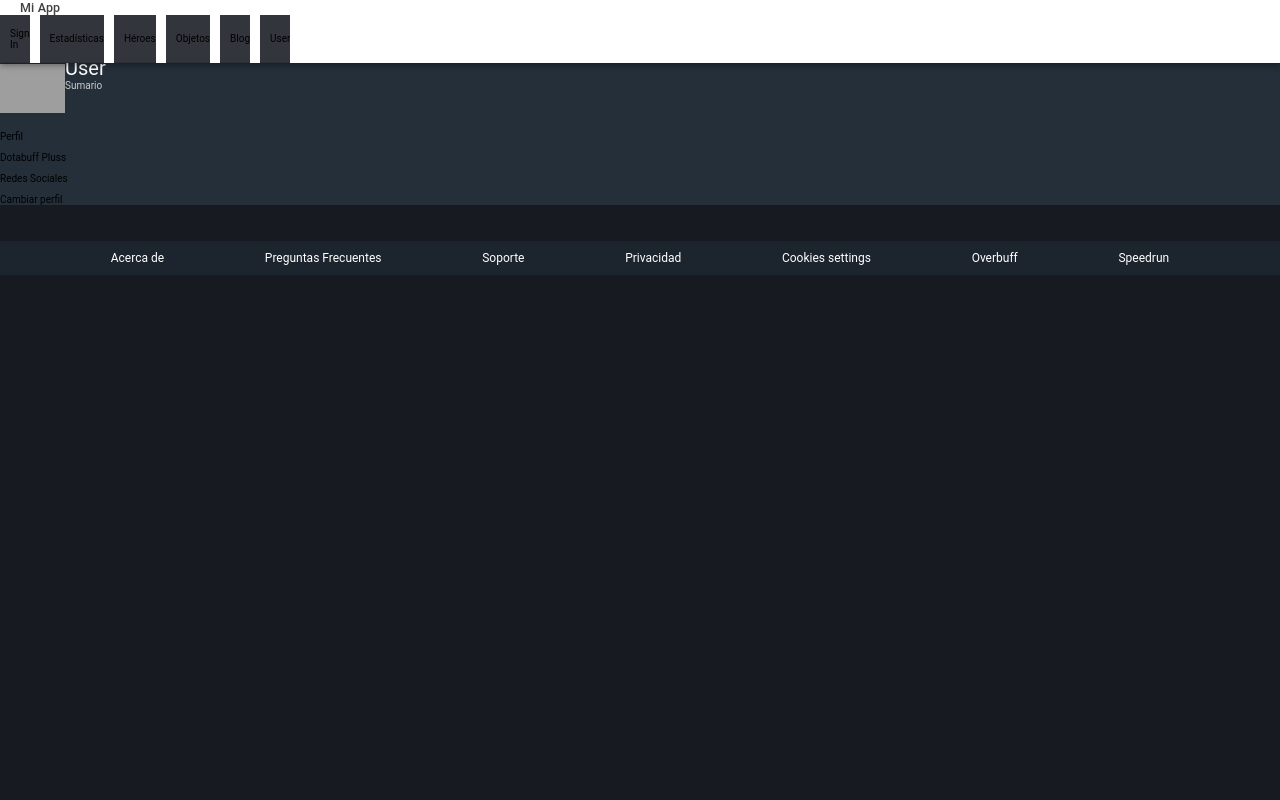
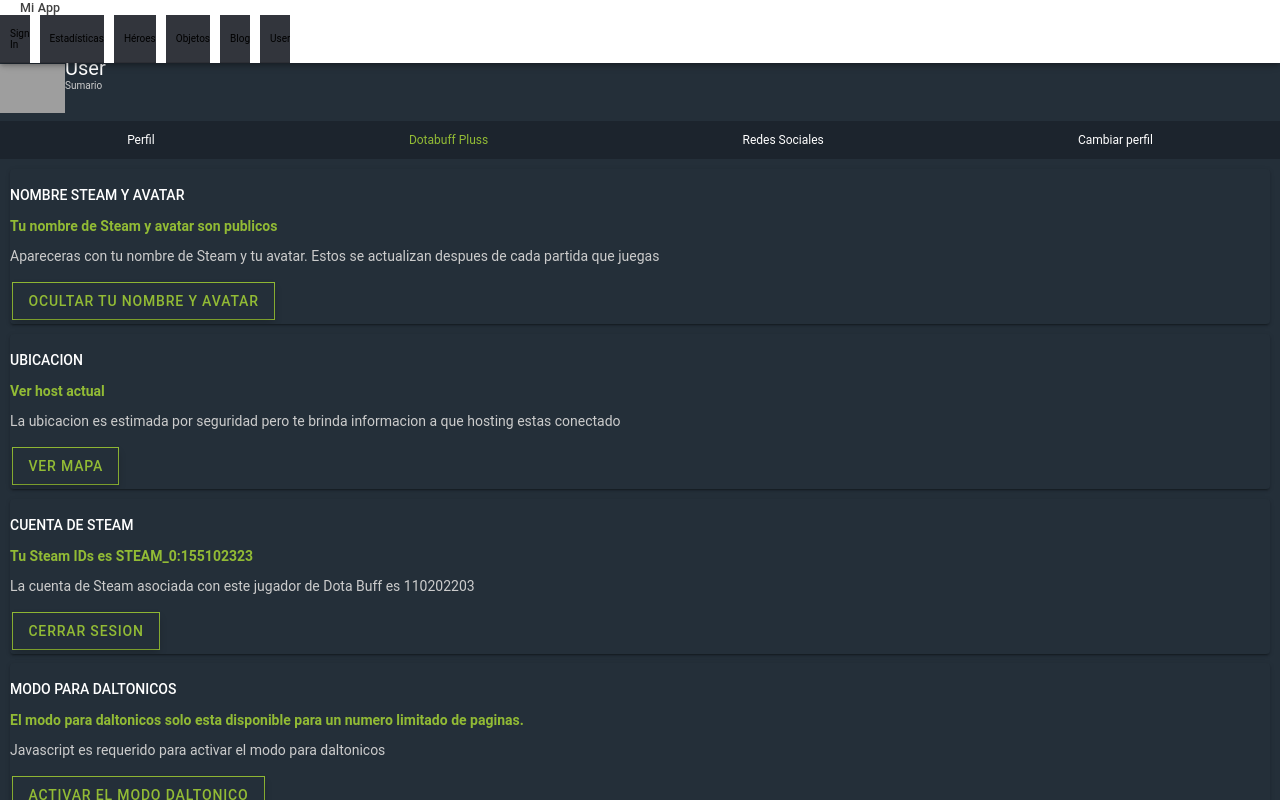
Before and after one commit to Cristian-Calderon/dotaStats, a React (Vite) app: page /user in a window 1280 px wide. Built offline with nearby package versions, Linux system fonts and the light colour scheme.

Commit message:
Pagina User terminada

```diff
--- a/src/components/Barra.css
+++ b/src/components/Barra.css
@@ -1,4 +1,5 @@
 .barra{
     display: flex;
-
+    justify-content: space-around;
+    background: var(--background-solid);
 }
--- a/src/components/Barra.tsx
+++ b/src/components/Barra.tsx
@@ -3,18 +3,18 @@
 
 import { useMediaQuery } from "react-responsive";
 import { useLocation } from "react-router-dom";
-import './UserPerfil.css';
+import './Barra.css';
 
 
 const Barra: React.FC = () => {
     return (
         <>
-        <div>
-            <p>Perfil</p>
-            <p>Dotabuff Pluss</p>
-            <p>Redes Sociales</p>
-            <p>Cambiar perfil</p>
-        </div>
+            <div className="barra">
+                <p className="text-xs color">Perfil</p>
+                <p className="text-xs color-important">Dotabuff Pluss</p>
+                <p className="text-xs color">Redes Sociales</p>
+                <p className="text-xs color">Cambiar perfil</p>
+            </div>
         </>
     );
 
--- /dev/null
+++ b/src/components/Info.css
@@ -0,0 +1,24 @@
+.info-content{
+    background-color: var(--background-soft);
+
+}
+
+.info-text{
+    text-transform: uppercase;
+}
+
+.info-subtitle{
+    font-weight: bold;
+}
+
+
+.button-info {
+    --background: transparent; /* Color de fondo (azul) */
+    --color: var(--text-important);        /* Color del texto */
+    --text-transform: uppercase;
+    border: 1px solid var(--text-important); /* Borde */
+    --padding: 12px 20px;  /* Espaciado interno */
+    --box-shadow: 0px 4px 8px rgba(0, 0, 0, 0.2); /* Sombra */
+    font-size: 1.4rem;
+    ;
+}
--- /dev/null
+++ b/src/components/Info.tsx
@@ -0,0 +1,40 @@
+import React from "react";
+import {
+    IonPage,
+    IonContent,
+    IonText,
+    IonButton,
+    IonCard,
+    IonCardContent
+} from "@ionic/react";
+import "./Info.css";
+
+interface InfoProps {
+    title: string;
+    subtitle: string;
+    description: string;
+    buttonText: string;
+}
+
+const Info: React.FC<InfoProps> = ({ title, subtitle, description, buttonText }) => {
+    return (
+
+        <IonCard className="info-content">
+            <div >
+                <IonText >
+                    <h2 className="color text-sm info-text">{title}</h2>
+                </IonText>
+                <IonText >
+                    <p className="text-sm color-important info-subtitle">{subtitle}</p>
+                </IonText>
+                <IonText>
+                    <p className="text-sm color-gray" >{description}</p>
+                </IonText>
+                <IonButton className="button-info">{buttonText}</IonButton>
+            </div>
+        </IonCard>
+
+    );
+};
+
+export default Info;
--- a/src/pages/UserProfile/UserProfile.tsx
+++ b/src/pages/UserProfile/UserProfile.tsx
@@ -5,6 +5,7 @@
 import UserPerfil from '../../components/UserPerfil';
 import Footer from '../../components/Footer';
 import Barra from '../../components/Barra';
+import Info from '../../components/Info';
 
 
 const UserProfile: React.FC = () => {
@@ -16,6 +17,13 @@
                 <UserContent>
                     <UserPerfil />
                     <Barra />
+                    <Info title={'Nombre Steam y Avatar'} subtitle={'Tu nombre de Steam y avatar son publicos'} description={'Apareceras con tu nombre de Steam y tu avatar. Estos se actualizan despues de cada partida que juegas'} buttonText={'Ocultar tu nombre y avatar'} ></Info>
+
+                    <Info title={'Ubicacion'} subtitle={'Ver host actual'} description={'La ubicacion es estimada por seguridad pero te brinda informacion a que hosting estas conectado'} buttonText={'Ver mapa'} ></Info>
+
+                    <Info title={'Cuenta de Steam'} subtitle={'Tu Steam IDs es STEAM_0:155102323'} description={'La cuenta de Steam asociada con este jugador de Dota Buff es 110202203'} buttonText={'Cerrar sesion'} ></Info>
+
+                    <Info title={'Modo para daltonicos'} subtitle={'El modo para daltonicos solo esta disponible para un numero limitado de paginas. '} description={'Javascript es requerido para activar el modo para daltonicos'} buttonText={'Activar el modo Daltonico'} ></Info>
                 </UserContent>
                 <Footer />
             </IonContent>
```
